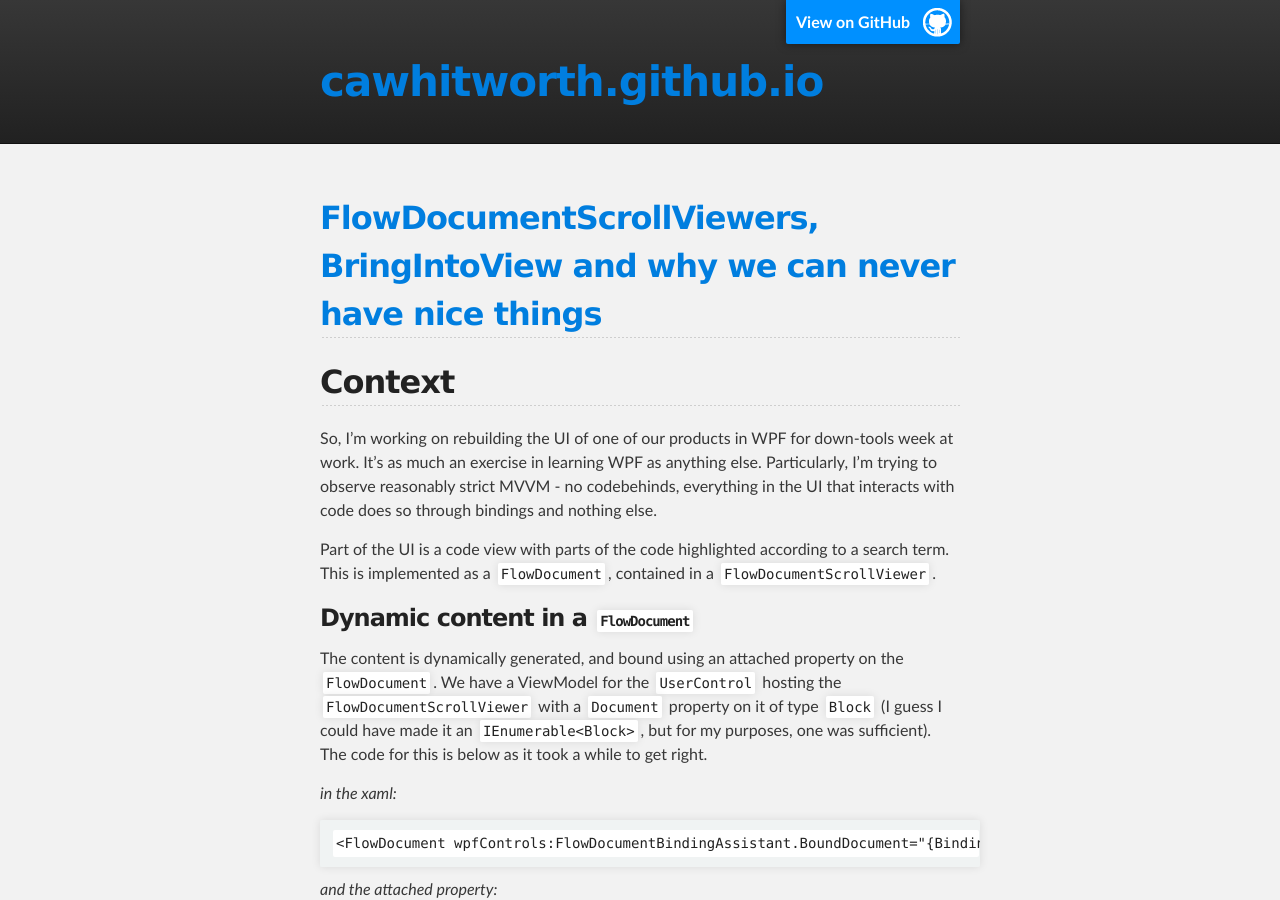
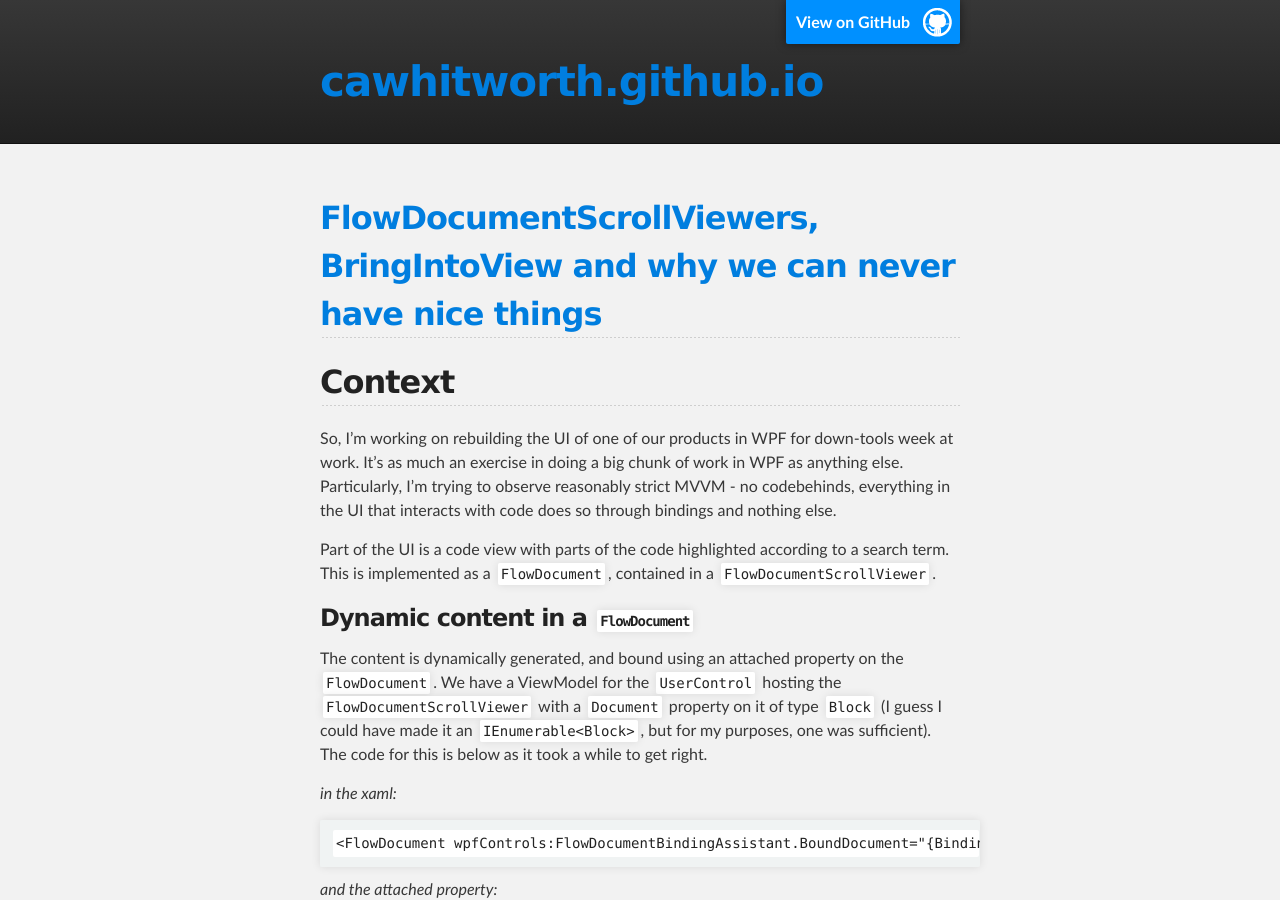
Before and after one commit to cawhitworth/cawhitworth.github.io, a Jekyll site: the page built from _posts/2014-03-06-wpf-joy.markdown, in a window 1280 px wide and 900 px high. Built offline with Jekyll 4.4.1, drawn with Linux system fonts in a browser that asks for light colours.

Commit message:
I guess I kinda already know WPF

```diff
--- a/_posts/2014-03-06-wpf-joy.markdown
+++ b/_posts/2014-03-06-wpf-joy.markdown
@@ -6,10 +6,10 @@ title: FlowDocumentScrollViewers, BringIntoView and why we can never have nice t
 ## Context
 
 So, I'm working on rebuilding the UI of one of our products in WPF for
-down-tools week at work. It's as much an exercise in learning WPF as anything
-else. Particularly, I'm trying to observe reasonably strict MVVM - no
-codebehinds, everything in the UI that interacts with code does so through
-bindings and nothing else.
+down-tools week at work. It's as much an exercise in doing a big chunk of work
+in WPF as anything else. Particularly, I'm trying to observe reasonably strict
+MVVM - no codebehinds, everything in the UI that interacts with code does so
+through bindings and nothing else.
 
 Part of the UI is a code view with parts of the code highlighted according to
 a search term. This is implemented as a `FlowDocument`, contained in a
```
